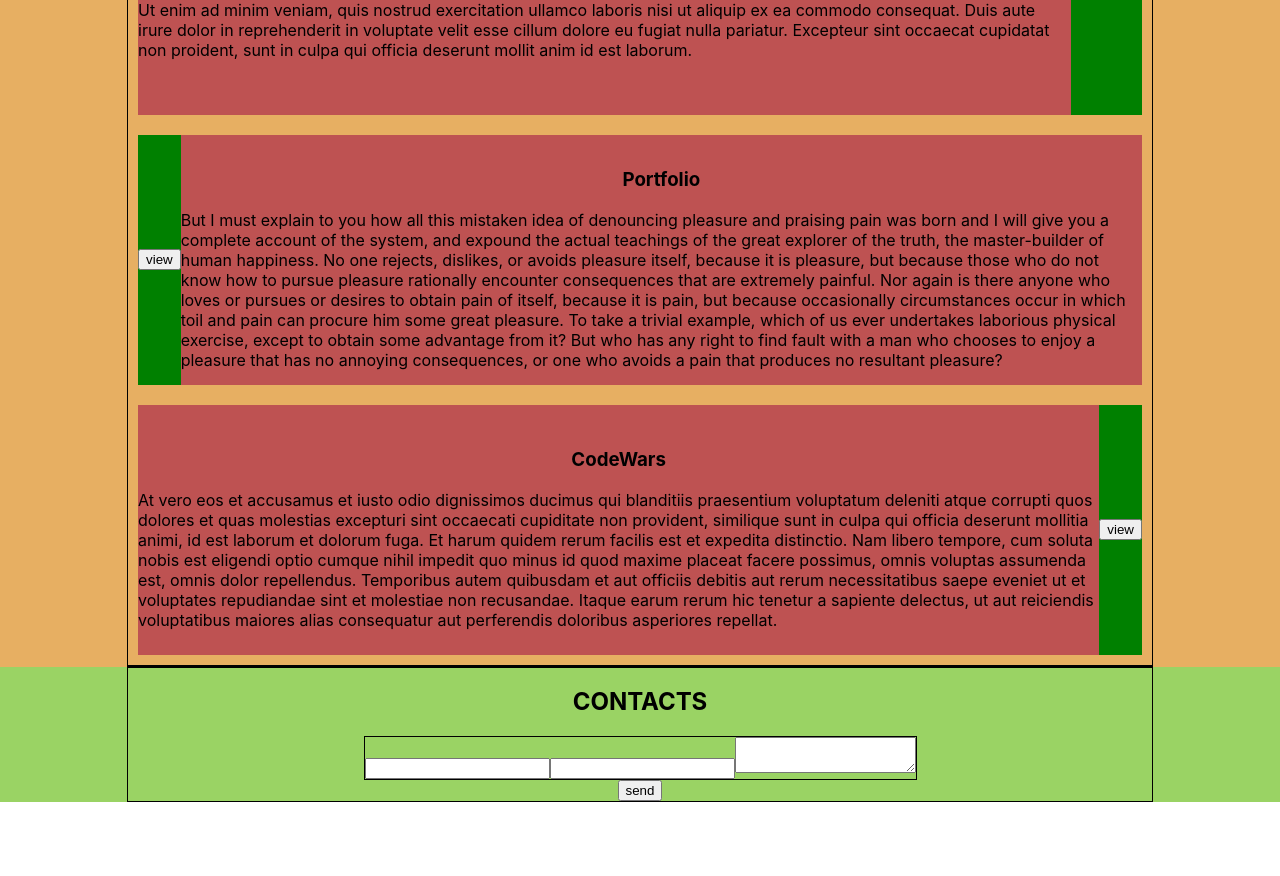
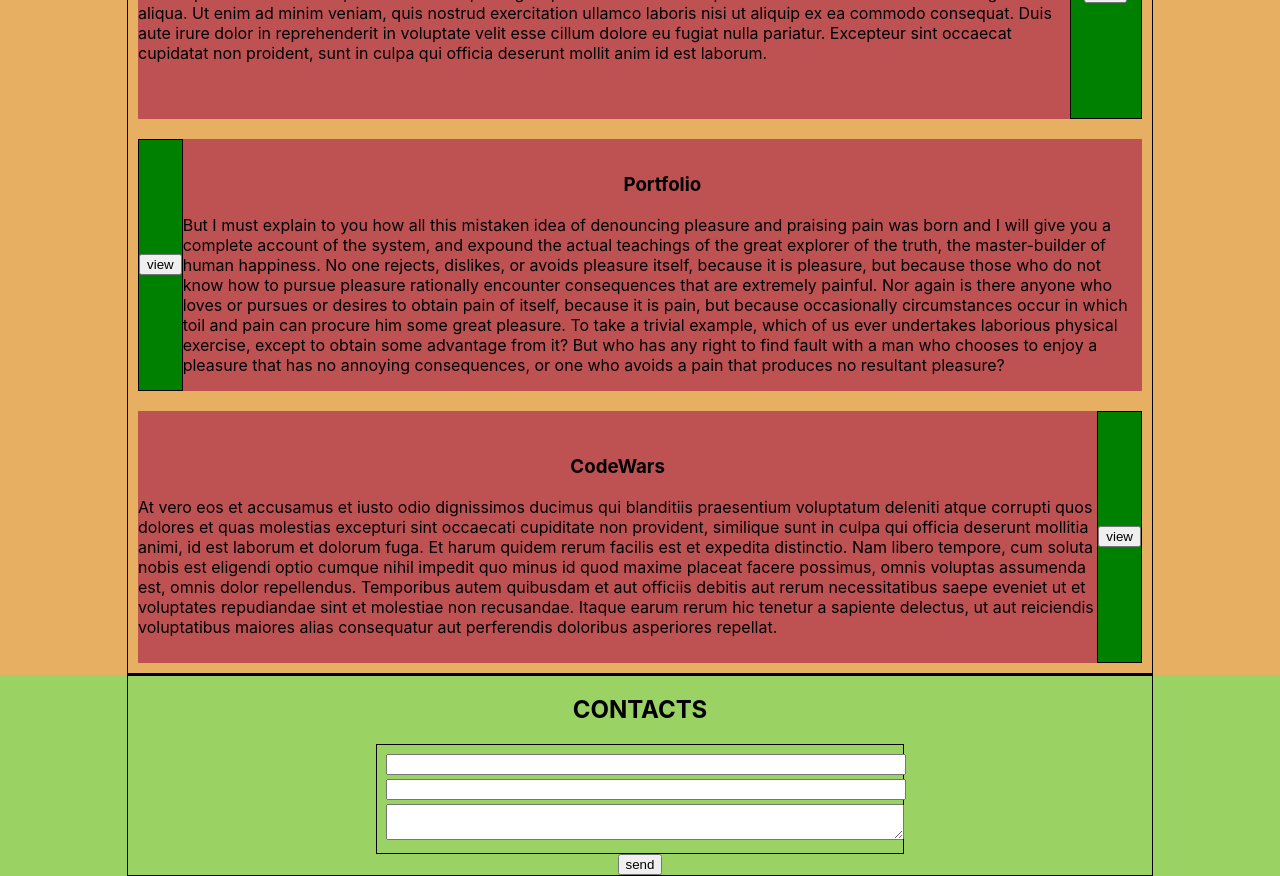
Before and after one commit to PasterIvan/portfolio, a React (Create React App) app: page / in a window 1280 px wide. Shown: the part 1960-2836 px from the top of the page. Before the commit the page ends 2762 px from the top, so only its background shows below. Built offline with nearby package versions, Linux system fonts and the light colour scheme.

Commit message:
refactor code

```diff
--- a/src/componets/body/contacts/Contacts.module.css
+++ b/src/componets/body/contacts/Contacts.module.css
@@ -9,13 +9,13 @@
 .title {
 
 }
-.contacts {
-    border: 1px solid;
-    width: 100%;
-    display: flex;
-    justify-content: space-evenly;
-    flex-wrap: wrap;
-}
+
 .form {
     border: 1px solid;
+    width: 50%;
+    padding: 7px;
 }
+.form input, textarea{
+    width: 100%;
+    margin: 2px;
+}
--- a/src/componets/body/skills/Skill.module.css
+++ b/src/componets/body/skills/Skill.module.css
@@ -4,16 +4,19 @@
     background-color: #be5252;
     align-items: center;
     flex-direction: column;
-margin: 10px;
+    margin: 10px;
 }
+
 .item {
     width: 60px;
     height: 60px;
     background-color: green;
 }
+
 .title {
 
 }
+
 .description {
     width: 100%;
     text-align: center;
--- a/src/componets/body/works/Work.module.css
+++ b/src/componets/body/works/Work.module.css
@@ -1,20 +1,23 @@
 .work {
     width: 100%;
+    background-color: #be5252;
     display: flex;
-    background-color: #be5252;
     align-items: center;
+    justify-content:  space-evenly;
     margin: 10px;
 }
 .workLeft {
     width: 100%;
+    background-color: #be5252;
     display: flex;
     flex-direction: row-reverse;
-    background-color: #be5252;
     align-items: center;
+    justify-content:  space-evenly;
     margin: 10px;
 }
 
 .item {
+    border: 1px solid;
     width: 250px;
     height: 250px;
     background-color: green;
@@ -24,10 +27,10 @@
 }
 
 .text {
-
     display: flex;
     flex-direction: column;
     align-items: center;
+    flex-wrap: wrap;
 }
 
 .title {
```
